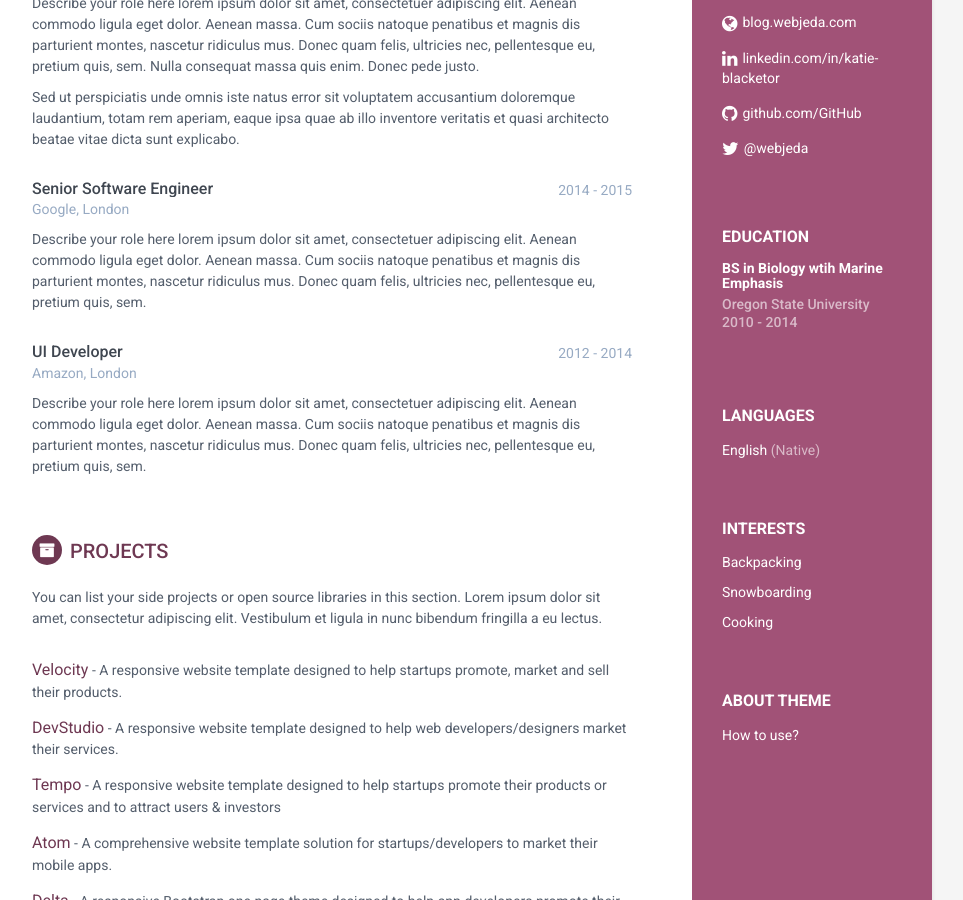
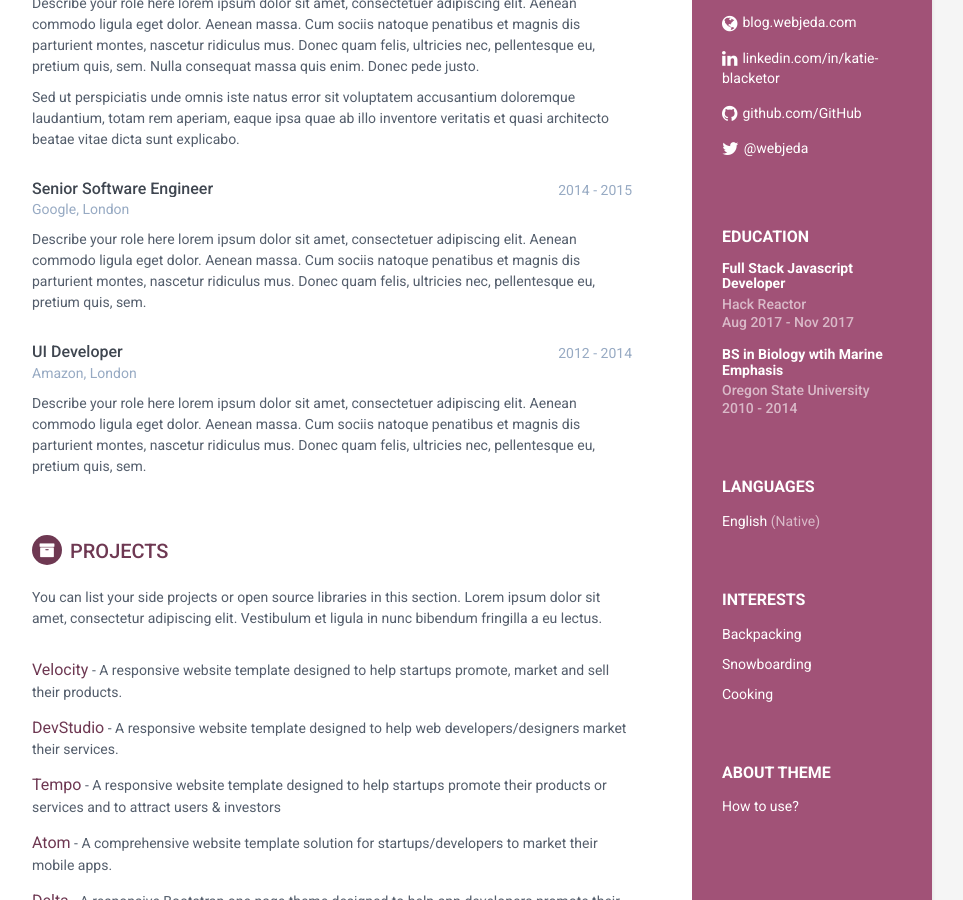
Before and after one commit to blackeka/blackeka.github.io, a Jekyll site: the page built from index.html, in a window 1280 px wide and 900 px high, scrolled down 391 px. Shown: the whole window, without its empty margins (188-1151 px from the left). Built offline with Jekyll 4.4.1, drawn with Linux system fonts in a browser that asks for light colours.

Commit message:
update education

```diff
--- a/_includes/education.html
+++ b/_includes/education.html
@@ -1,13 +1,13 @@
  <div class="education-container container-block">
 <h2 class="container-block-title">Education</h2>
+<div class="item">
+    <h4 class="degree">Full Stack Javascript Developer</h4>
+    <h5 class="meta">Hack Reactor</h5>
+    <div class="time">Aug 2017 - Nov 2017</div>
+</div><!--//item-->
 <div class="item">
     <h4 class="degree">BS in Biology wtih Marine Emphasis</h4>
     <h5 class="meta">Oregon State University</h5>
     <div class="time">2010 - 2014</div>
 </div><!--//item-->
-<div class="item">
-    <!-- <h4 class="degree">BSc in Applied Mathematics</h4>
-    <h5 class="meta">Bristol University</h5>
-    <div class="time">2007 - 2011</div> -->
-</div><!--//item-->
 </div><!--//education-container-->
```
